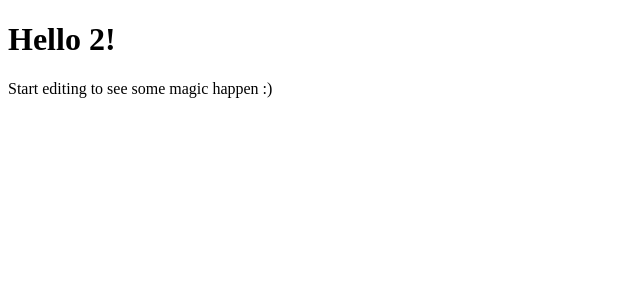
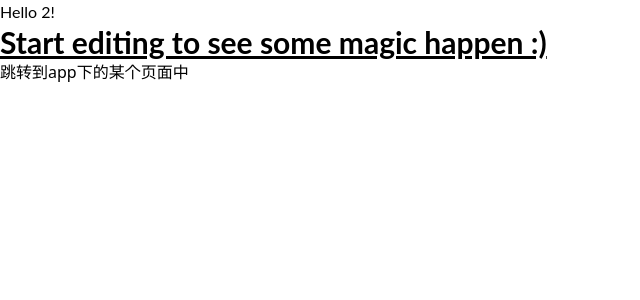
Before and after one commit to panjingshuang/react, a React (Create React App) app: page / in a window 1280 px wide. Shown: the top 300 px of the page, without its empty margins (0-640 px from the left). Built offline with nearby package versions, Linux system fonts and the light colour scheme.

Commit message:
feat：提交了useNavigate的使用

```diff
--- a/package.json
+++ b/package.json
@@ -38,6 +38,7 @@
     ]
   },
   "devDependencies": {
+    "@babel/plugin-proposal-private-property-in-object": "^7.21.11",
     "tailwindcss": "^3.3.3"
   }
 }
--- a/src/App.tsx
+++ b/src/App.tsx
@@ -1,10 +1,12 @@
 import React ,{ FC } from 'react';
-
+import { useNavigate } from 'react-router-dom'
 export const App: FC<{ name: string }> = ({ name }) => {
+  const nav = useNavigate()
   return (
     <div>
       <h1>Hello {name}!</h1>
       <p className="text-3xl font-bold underline">Start editing to see some magic happen :)</p>
+      <button onClick={()=>{nav('/home')}}>跳转到app下的某个页面中</button>
     </div>
   );
 };
--- a/src/LayOut/Main/index.tsx
+++ b/src/LayOut/Main/index.tsx
@@ -0,0 +1,7 @@
+import React from 'react'
+
+export default function index() {
+  return (
+    <div>MAIN</div>
+  )
+}
--- a/src/index.tsx
+++ b/src/index.tsx
@@ -3,7 +3,7 @@ import { StrictMode } from 'react';
 import { createRoot } from 'react-dom/client';
 import { RouterProvider,  } from 'react-router-dom';
 import router from './router';
-import './css';
+import './css/index.css';
 
 const root = createRoot(document.getElementById('root')!);
 root.render(
--- a/src/router/index.tsx
+++ b/src/router/index.tsx
@@ -3,6 +3,7 @@ import { createBrowserRouter } from 'react-router-dom';
 
 
 import { App } from '../App';
+import Main from '../LayOut/Main'
 
 export default createBrowserRouter([
   {
@@ -10,4 +11,8 @@ export default createBrowserRouter([
     element: <App name={2 > 10 ? '10' : '2'} />,
     children: [],
   },
+  {
+    path: '/home',
+    element: <Main/>
+  },
 ]);
```
